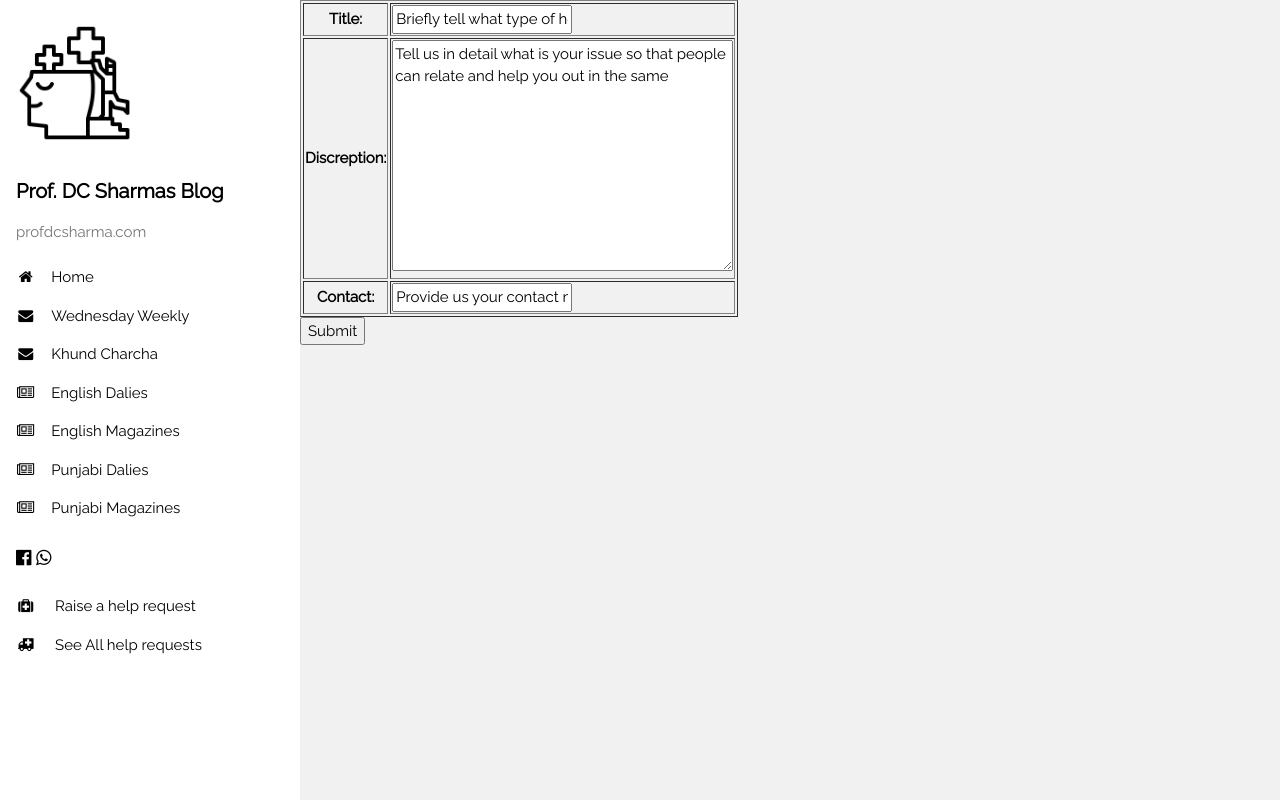
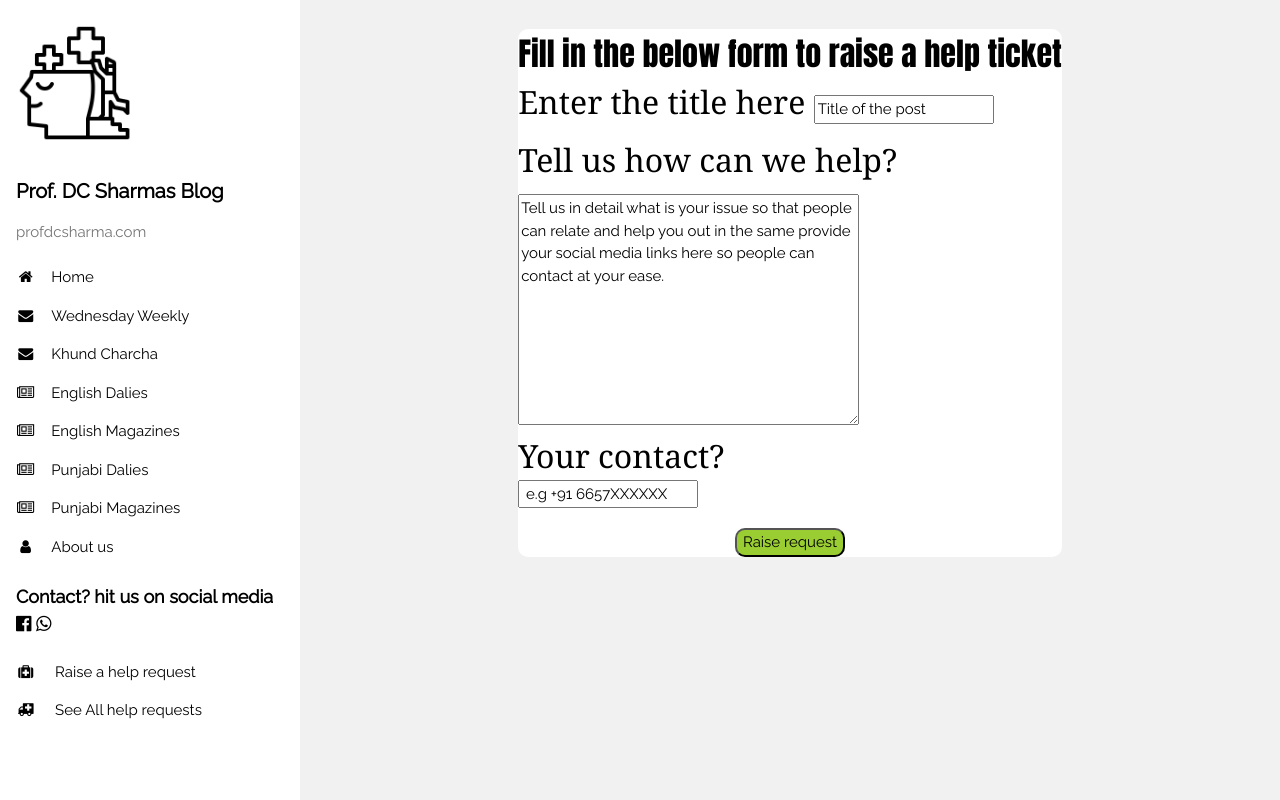
Before and after one commit to CSharma29/profdcsharma.com-test, a Django app: page /help/ in a window 1280 px wide. Run offline with Django 3.2, Linux system fonts and the light colour scheme; some libraries are stand-ins or nearby versions.

Commit message:
Improving the front end

```diff
--- a/mysite2/blog/static/blog/css/styles.css
+++ b/mysite2/blog/static/blog/css/styles.css
@@ -1,68 +1,3 @@
-/** Tested and working **/
-/*
- * bootstrap-tagsinput v0.8.0
- *
- */
-
- .bootstrap-tagsinput {
-    border: solid 1px #e9ecee;
-  border-radius: 0;
-  color: #8e9091;
-  -webkit-box-shadow: none;
-  -moz-box-shadow: none;
-  box-shadow: none;
-  height: 48px;
-  padding: 8px 20px;
-  font-size: 16px;
-  }
-  .bootstrap-tagsinput input {
-  border: none;
-  border-radius: 0;
-  color: #8e9091;
-  -webkit-box-shadow: none;
-  -moz-box-shadow: none;
-  box-shadow: none;
-
-  }
-  .badge-tag{
-    background-color: #17a2b8;
-    color: white;
-  }
-  .bootstrap-tagsinput.form-control input::-moz-placeholder {
-    color: #777;
-    opacity: 1;
-  }
-  .bootstrap-tagsinput.form-control input:-ms-input-placeholder {
-    color: #777;
-  }
-  .bootstrap-tagsinput.form-control input::-webkit-input-placeholder {
-    color: #777;
-  }
-  .bootstrap-tagsinput input:focus {
-    border: none;
-    box-shadow: none;
-  }
-  .bootstrap-tagsinput .badge {
-    margin-left: 4px;
-    padding:8px;
-  }
-  .bootstrap-tagsinput .badge [data-role="remove"] {
-    margin-left: 8px;
-    cursor: pointer;
-  }
-  .bootstrap-tagsinput .badge [data-role="remove"]:after {
-    content: "×";
-    padding: 0px 4px;
-    background-color:rgba(0, 0, 0, 0.1);
-    border-radius:50%;
-    font-size:13px
-  }
-  .bootstrap-tagsinput .badge [data-role="remove"]:hover:after {
-
-    background-color:rgba(0, 0, 0, 0.62);}
-  .bootstrap-tagsinput .badge [data-role="remove"]:hover:active {
-    box-shadow: inset 0 3px 5px rgba(0, 0, 0, 0.125);
-  }
 
   .related-posts-title
   {
@@ -77,10 +12,10 @@
   {
     height: 50px;
     width: auto;
+    font-weight: 500;
     background-color: white;
     padding: 5px;
     color: rgb(24, 23, 23);
-    text-shadow: 2px 2px 4px #000000;
     margin-bottom: 5px;
 
   }
@@ -124,12 +59,21 @@
 
 .post-container
 {
+  display: flex;
+  flex-wrap: wrap;
+}
+
+.post-container-child
+{
   background-color: white;
   border-radius: 10px;
   min-height: 200px;
   max-height: 200px;
+  flex: 1 0 350px;
+  margin-left: 10px;
+  margin-right: 10px;
+  margin-bottom: 10px;
 }
-
 @media only screen and (max-width:768px) {
 
   .site-identifier
@@ -163,3 +107,94 @@
   margin-left: 15px;
   margin-right: 25px;
 }
+
+.social-media-parent
+{
+  margin-bottom: 10px;
+  padding: 10px;
+  display: grid;
+  place-items: center;
+  background-color: white;
+}
+
+
+.share-text
+{
+  font-weight: 200;
+  font-size: xx-large;
+  font-family: Georgia, 'Times New Roman', Times, serif;
+  margin-left: 15px;
+}
+
+#facebook
+{
+  background-color: #3B5998;
+  color: white;
+}
+
+#whatsapp
+{
+  background-color: #25D366;
+  color: white;
+}
+
+.corona-parent
+{
+  display: grid;
+  place-items: center;
+  margin-top: 30px;
+}
+
+.corona-sub-parent
+{
+  background-color: white;
+  border-radius: 10px;
+}
+
+#span
+{
+  font-size: xx-large;
+  font-weight: 300;
+  font-family: Georgia, 'Times New Roman', Times, serif;
+}
+
+#span-parent
+{
+  font-size: xx-large;
+  font-weight: 300;
+  font-family: Impact, Haettenschweiler, 'Arial Narrow Bold', sans-serif;
+  background-color: white;
+  border-radius: 10px;
+  margin-bottom: 10px;
+
+}
+
+.corona-form-title
+{
+  margin-bottom: 10px;
+}
+
+.corona-form-discreption
+{
+  margin-left: 0px;
+  margin-top: 10px;
+}
+
+#raise-request
+{
+  margin-top: 20px;
+  border-radius: 10px;
+}
+
+#corona-submit-parent
+{
+  display: grid;
+  place-items: center;
+
+}
+
+#raise-request
+{
+  background-color: yellowgreen;
+  color: black;
+}
--- a/mysite2/blog/templates/blog/base.html
+++ b/mysite2/blog/templates/blog/base.html
@@ -78,9 +78,10 @@
                 <a href="{%url 'blog:add_new'%}" onclick="w3_close()" class="w3-bar-item w3-button w3-padding"><i class="fa fa-plus-circle fa-fw w3-margin-right" aria-hidden="true"></i>Add a new post</a>
                 {%endif%}
                 <!-- Add all the posts and the following list of pots here -->
-
+                <a href="https://www.facebook.com/dc.sharma.39948/" onclick="w3_close()" class="w3-bar-item w3-button w3-padding"><i class="fa fa-user fa-fw w3-margin-right" aria-hidden="true"></i>About us </a>
             </div>
             <div class="w3-panel w3-large">
+                <b><span>Contact? hit us on social media </span><br></b>
                 <a href="https://www.facebook.com/dc.sharma.39948/"><i class="fa fa-facebook-official w3-hover-opacity"></i></a>
                 <a href="https://chat.whatsapp.com/FVWyasUIvSDIFwpIcrH3Fs"><i class="fa fa-whatsapp" aria-hidden="true"></i></a>
 
@@ -112,6 +113,8 @@
         <header>
             <a href="#"><img src="" style="width:65px;" class="w3-circle w3-right w3-margin w3-hide-large w3-hover-opacity"></a>
             <span class="w3-button w3-hide-large w3-xxlarge w3-hover-text-grey" onclick="w3_open()"><i class="fa fa-bars"></i></span>
+
+            <!-- The Social media menu -->
             {%block header%}
             {%endblock%}
         </header>
@@ -124,4 +127,20 @@
         <!-- The footer block to put our pagination content -->
     </body>
 
+<!-- Scripts for facebbok and whatsapp share -->
+    <script>
+        function facebook_share(){
+
+            let facebook_share_url = "http://www.facebook.com/sharer.php?u=" + window.location.href;
+            window.location.assign(facebook_share_url)
+            window.location=facebook_share_url
+        }
+
+        function whatsapp_share(){
+          let whatsapp_share_url = "https://api.whatsapp.com/send?phone=whatsappphonenumber&text=urlencodedtext" + window.location.href;
+          window.location.assign(whatsapp_share_url)
+          window.location=whatsapp_share_url
+        }
+      </script>
+
 </html>
--- a/mysite2/blog/templates/blog/corona_help.html
+++ b/mysite2/blog/templates/blog/corona_help.html
@@ -7,20 +7,48 @@
 {%endblock%}
 
 {%block content%}
+
+<!-- The Corona Help form -->
+<div class="corona-parent">
+  <div class="corona-sub-parent">
+
     <form method="POST">
-        {%csrf_token%}
-        <table border="1">
-            {% for field in form.visible_fields %}
-              <tr>
-                <th>{{ field.label_tag }}</th>
-                <td>
-                  {{ field.errors }}
-                    {{ field }}
-                  {{ field.help_text }}
-                </td>
-              </tr>
-            {% endfor %}
-          </table>
-        <button type="submit"> Submit </button>
-    </form>
+    {%csrf_token%}
+
+    <span id="span-parent"> Fill in the below form to raise a help ticket </span>
+
+        <div class="corona-form-title">
+          <span id="span"> Enter the title here </span>
+          <span id ="corona_form_title">
+
+            {{form.title}}
+
+          </span>
+
+        </div>
+        <span id="span"> Tell us how can we help? </span>
+        <div class="corona-form-discreption">
+          <span id ="corona-form-discreption">
+
+            {{form.discreption}}
+
+          </span>
+        </div>
+
+        <span id="span"> Your contact? </span>
+        <div>
+          {{form.contact}}
+        </div>
+
+        <span id="span"> </span>
+      <div id ="corona-submit-parent">
+          <button type="submit" id="raise-request"> Raise request </button>
+
+      </div>
+
+  </form>
+  </div>
+
+</div>
+
 {%endblock%}
--- a/mysite2/blog/views.py
+++ b/mysite2/blog/views.py
@@ -47,6 +47,9 @@ class Update_post(LoginRequiredMixin,UpdateView):
     model= Post
     template_name = 'blog/update_post.html'
     fields = {'title', 'discreption', 'tags', 'body'}
+
+class about_us(ListView):
+    template_name = 'blog/about_us.html'
 
 class Home_view(ListView):
     model = Post
@@ -128,9 +131,9 @@ class corona_post(View):
     template_name = "blog/corona_help.html"
     form_class = Corona_help_form
     initial = {
-        'title': 'Briefly tell what type of help you want',
-        'discreption': 'Tell us in detail what is your issue so that people can relate and help you out in the same',
-        'contact': 'Provide us your contact number with country code e.g +91 6657XXXXXX for India'
+        'title': 'Title of the post',
+        'discreption': 'Tell us in detail what is your issue so that people can relate and help you out in the same provide your social media links here so people can contact at your ease.',
+        'contact': ' e.g +91 6657XXXXXX '
     }
 
     def get(self, request):
@@ -142,7 +145,7 @@ class corona_post(View):
         if form.is_valid():
             new_request = form.save(commit=False)
             new_request.save()
-            return redirect('blog:home')
+            return redirect('blog:help_list')
         return render(request, self.template_name, {'form': form})
 
 class corona_help_posts(ListView):
```
Also changed, not shown: mysite2/blog/templates/blog/english_magazines.html (+3 -9 lines), mysite2/blog/templates/blog/english_papers.html (+3 -7 lines), mysite2/blog/templates/blog/home.html (+7 -9 lines), mysite2/blog/templates/blog/khund_charcha.html (+3 -7 lines), mysite2/blog/templates/blog/post_detail.html (+10 -2 lines), mysite2/blog/templates/blog/punjabi_dalies.html (+3 -7 lines), mysite2/blog/templates/blog/punjabi_magazine.html (+3 -7 lines), mysite2/blog/templates/blog/wednesday_weekly.html (+4 -8 lines).
